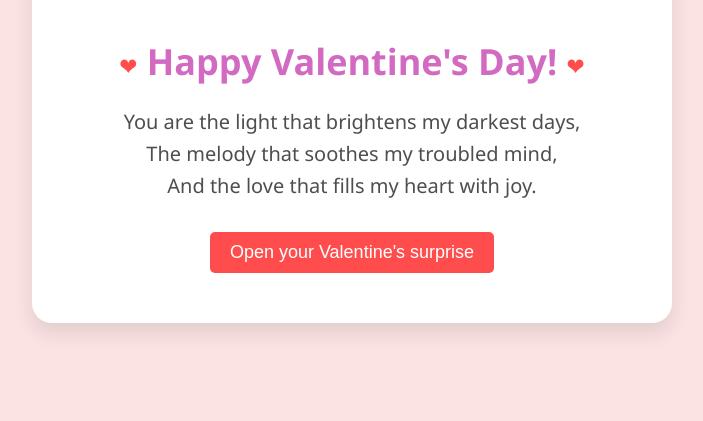
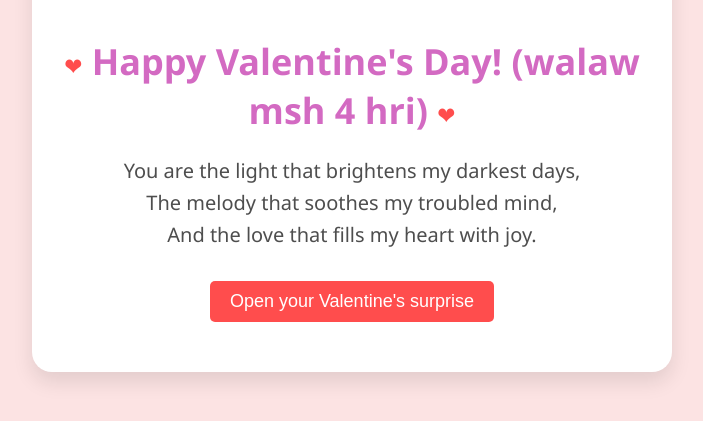
Before and after one commit to lemonzena/valentineges, a plain HTML site: page index.html in a window 1280 px wide. Shown: the part 333-754 px from the top of the page, without its empty margins (288-991 px from the left). Drawn offline with Linux system fonts and the light colour scheme.

Commit message:
Update index.html

```diff
--- a/index.html
+++ b/index.html
@@ -67,7 +67,7 @@
         <div class="decor">
             <img src="https://i.imgur.com/Q2KFchf.jpeg" width="300" height="400" alt="Heart">
         </div>
-        <h1><span class="heart">❤</span> Happy Valentine's Day! <span class="heart">❤</span></h1>
+        <h1><span class="heart">❤</span> Happy Valentine's Day! (walaw msh 4 hri) <span class="heart">❤</span></h1>
         <p>You are the light that brightens my darkest days,<br>
         The melody that soothes my troubled mind,<br>
         And the love that fills my heart with joy.</p>
```
